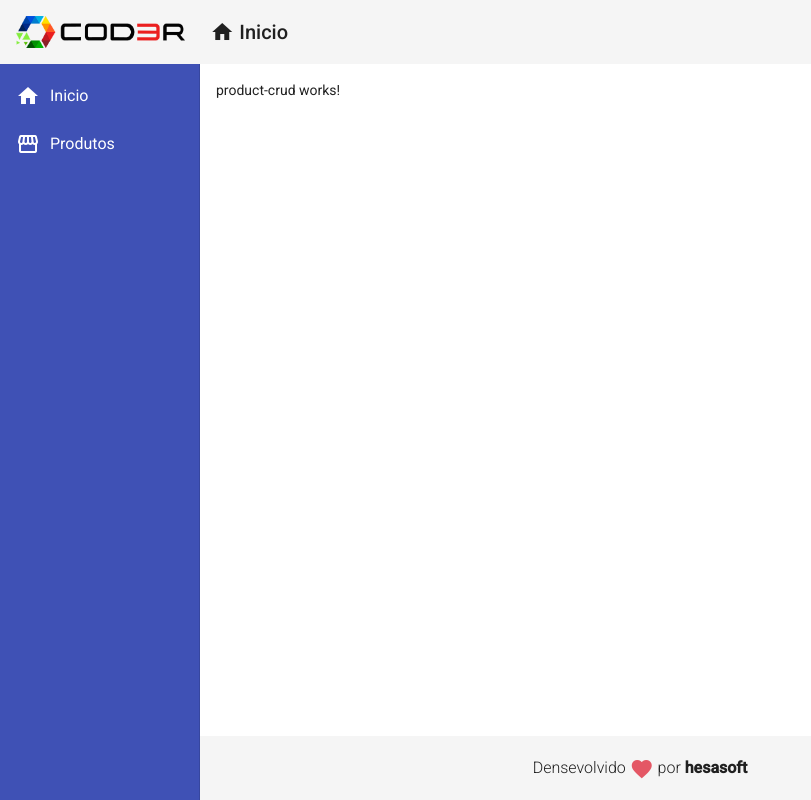
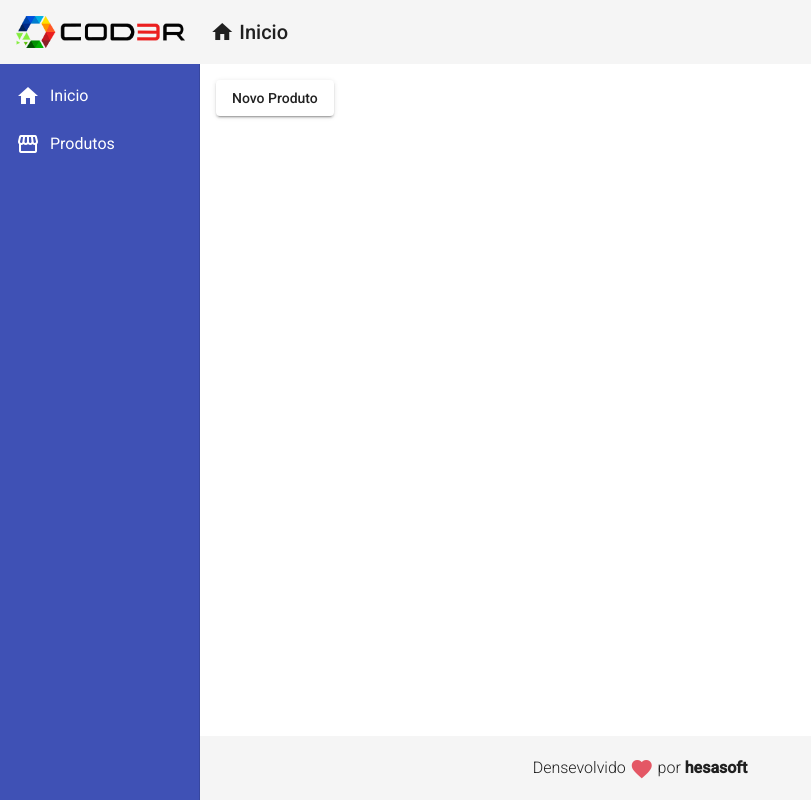
Before and after one commit to HonorioS/angular-learning, an Angular app: page /products in a window 1280 px wide. Shown: the whole page, without its empty margins (0-811 px from the left). Built offline with nearby package versions, Linux system fonts and the light colour scheme.

Commit message:
add products.model

```diff
--- a/src/app/components/product/product-create/product-create.component.ts
+++ b/src/app/components/product/product-create/product-create.component.ts
@@ -7,13 +7,13 @@
 })
 export class ProductCreateComponent implements OnInit {
 
-  propLegal ="teste"
+  propLegal ="teste" // criando binding de atributo
   constructor() { }
 
   ngOnInit(): void {
   }
 
-  fazerAlgo(): void {
+  fazerAlgo(): void {  // criando binding de evento
     console.log("teste fazendo algo ... ")
   }
 
--- a/src/app/views/product-crud/product-crud.component.html
+++ b/src/app/views/product-crud/product-crud.component.html
@@ -1 +1,4 @@
-<p>product-crud works!</p>
+<button mat-raised-button (click)="navigateToProductCreate()">
+
+Novo Produto
+</button>
--- a/src/app/views/product-crud/product-crud.component.ts
+++ b/src/app/views/product-crud/product-crud.component.ts
@@ -1,4 +1,6 @@
 import { Component, OnInit } from '@angular/core';
+import { Router} from '@angular/router';
+
 
 @Component({
   selector: 'app-product-crud',
@@ -7,9 +9,14 @@
 })
 export class ProductCrudComponent implements OnInit {
 
-  constructor() { }
+  constructor(private router : Router) { }
 
   ngOnInit(): void {
   }
 
+  navigateToProductCreate():void{
+
+    this.router.navigate(['/products/create'])
+  }
+
 }
```
Also changed, not shown: src/app/app.module.ts (+3 -4 lines), src/app/components/product/product.model.ts (added).
